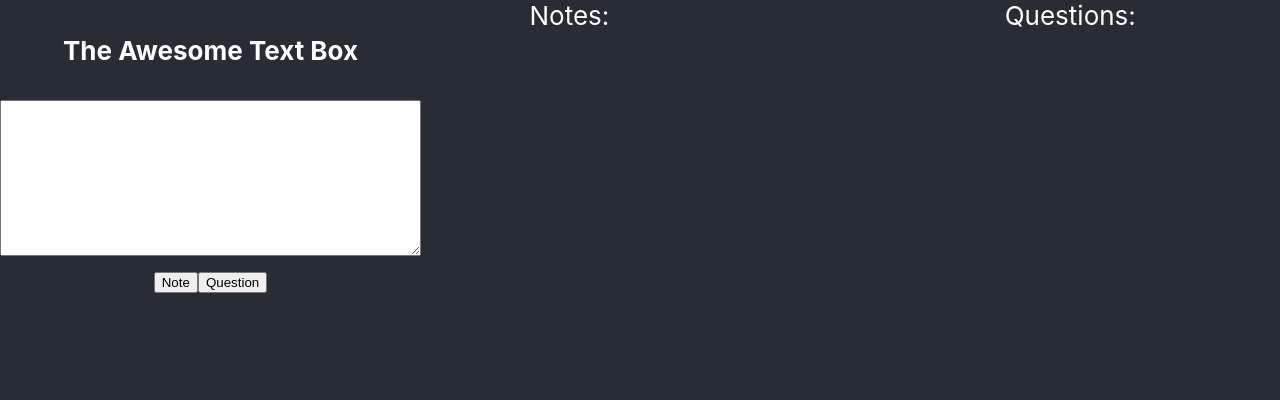
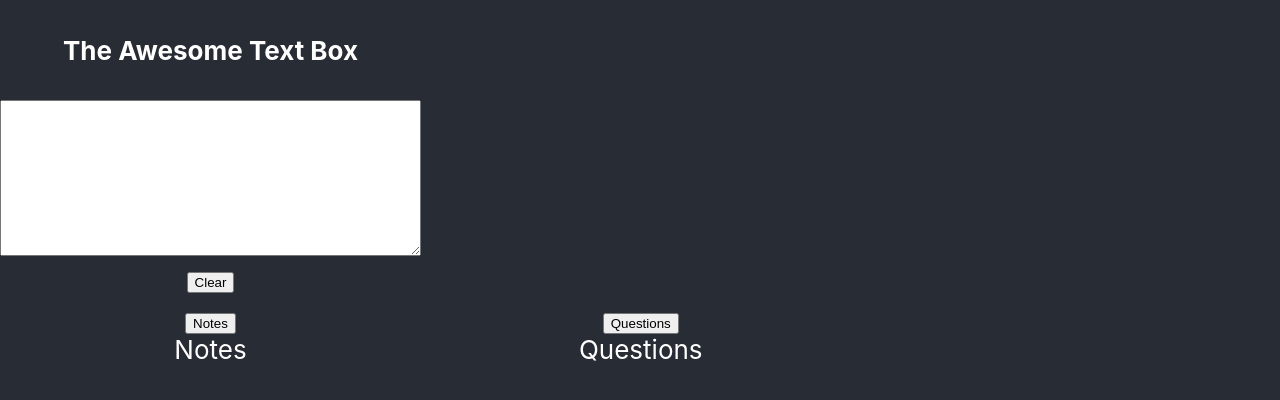
Before and after one commit to JonHallr/WorkingNotes, a React (Create React App) app in the folder working-notes/: page / in a window 1280 px wide. Shown: the top 400 px of the page. Built offline with nearby package versions, Linux system fonts and the light colour scheme.

Commit message:
feat: moved note and quest compon out

```diff
--- a/working-notes/src/components/mainText/MainText.css
+++ b/working-notes/src/components/mainText/MainText.css
@@ -9,13 +9,12 @@
     grid-row: 1 / 3;
   }
   .two {
-    grid-column: 2;
-    grid-row: 1;
+    grid-column: 1 /2;
+    grid-row: 3;
     overflow:auto;
     height: 440px;
-    width: 66%;
   }
   .three {
-    grid-column: 3;
-    grid-row: 1;
+    grid-column: 2 / 3;
+    grid-row: 3;
   }
--- a/working-notes/src/components/mainText/MainTextComponent.js
+++ b/working-notes/src/components/mainText/MainTextComponent.js
@@ -1,5 +1,7 @@
 import React, {Component} from 'react';
 import './MainText.css';
+import {NotesComponent} from '../notes/NotesComponent';
+import { QuestionComponent } from '../questions/QuestionsComponent';
 
 export class MainTextComponent extends Component{
 
@@ -8,40 +10,21 @@ export class MainTextComponent extends Component{
         this.stateChange = props.stateChange || new Function();
         this.state ={
             value: '',
-            notes:[{
-                text: '',
-                time: ''
-            }],
             questions: []
         };
 
         this.handleChange = this.handleChange.bind(this);
-        this.handleNote = this.handleNote.bind(this);
         this.handleQuestions = this.handleQuestions.bind(this);
+        this.myRefresh = this.myRefresh.bind(this);
 
     }
+
+
 
     handleChange(event){
         this.setState({value: event.target.value});
     }
 
-    handleNote(event){
-        if(this.state.value.trim() !== ''){
-            let d = new Date();
-            let tempArray = [];
-            tempArray = this.state.notes;
-            let tempObject = {
-                text: this.state.value,
-                time: d.getHours() + ':' + d.getMinutes() + ':' + d.getSeconds() + ' - '
-            }
-            tempArray.push(tempObject);
-            this.setState({
-                    value: '',
-                    notes: tempArray});
-            console.log(this.state.notes);
-        }
-
-    }
 
     handleQuestions(event){
         if(this.state.value.trim() !== ''){
@@ -55,13 +38,13 @@ export class MainTextComponent extends Component{
         }
 
     }
-
+    myRefresh(event){
+        console.log('Yes');
+            this.setState({
+                value: ''
+            });
+    }
     render(){
-        var notesList = this.state.notes.map((entry) =>
-            <div>
-                <p>{entry.time}  {entry.text}</p>
-            </div>
-        );
         var questionsList = this.state.questions.map((entry) =>
         <li>{entry}</li>
     );
@@ -74,20 +57,16 @@ export class MainTextComponent extends Component{
                         <textarea className='main-text' value={this.state.value} onChange={this.handleChange} rows="10" cols="50"/>
                     </div>
                     <div>
-                    <button onClick={this.handleNote}>Note</button>
-                    <button onClick={this.handleQuestions}>Question</button>
+                        <button onClick={this.myRefresh}>Clear</button>
                     </div>
                 </div>
 
-                <div className="two">
-                    <label>Notes:</label>
-                    <ul>{notesList}</ul>
+                <div className="two" >
+                    <NotesComponent value={this.state.value} name = 'Notes' />
 
                 </div>
                 <div className="three">
-                    <label>Questions:</label>
-                    <ul>{questionsList}</ul>
-
+                    <QuestionComponent value = {this.state.value} name = 'Questions' />
                 </div>
 
 
--- /dev/null
+++ b/working-notes/src/components/notes/NotesComponent.js
@@ -0,0 +1,56 @@
+import React, {Component} from 'react';
+
+export class NotesComponent extends Component{
+
+    constructor(props){
+        super(props);
+        this.stateChange = props.stateChange || new Function();
+        this.state ={
+            notes:[{
+                text: '',
+                time: ''
+            }]
+        };
+
+        this.handleNote = this.handleNote.bind(this);
+
+    }
+
+
+    handleNote(props){
+        if(this.props.value.trim() !== ''){
+            let d = new Date();
+            let tempArray = [];
+            tempArray = this.state.notes;
+            let tempObject = {
+                text: this.props.value,
+                time: d.getHours() + ':' + d.getMinutes() + ':' + d.getSeconds() + ' - '
+            }
+            tempArray.push(tempObject);
+            this.setState({
+                    notes: tempArray});
+            console.log(this.state.notes);
+        }
+
+    }
+
+
+
+    render(){
+        var notesList = this.state.notes.map((entry) =>
+            <div>
+                <p>{entry.time}  {entry.text}</p>
+            </div>
+        );
+
+        return (
+                <div>
+                   <div><button onClick={this.handleNote}>{this.props.name}</button></div>
+                    <label>{this.props.name}</label>
+                    <ul>{notesList}</ul>
+                </div>
+
+        );
+    }
+
+}
--- /dev/null
+++ b/working-notes/src/components/questions/QuestionsComponent.js
@@ -0,0 +1,51 @@
+import React, {Component} from 'react';
+
+export class QuestionComponent extends Component{
+
+    constructor(props){
+        super(props);
+        this.stateChange = props.stateChange || new Function();
+        this.state ={ questions: [{
+            question: '',
+            answer: '',
+            time: ''
+        }]
+        };
+
+        this.handleQuestions = this.handleQuestions.bind(this);
+
+    }
+    handleQuestions(props){
+        if(this.props.value.trim() !== ''){
+            let d = new Date();
+            let tempArray = [];
+            tempArray = this.state.questions;
+            let tempObject = {
+                question: this.props.value,
+                time: d.getHours() + ':' + d.getMinutes() + ':' + d.getSeconds() + ' - '
+            }
+            tempArray.push(tempObject);
+            this.setState({
+                questions: tempArray});
+        }
+
+    }
+
+    render(){
+        var questionsList = this.state.questions.map((entry) =>
+        <div>
+            <p>{entry.time}  {entry.question}</p>
+        </div>
+    );
+
+        return (
+        <div >
+            <div><button onClick={this.handleQuestions}>{this.props.name}</button></div>
+            <label>{this.props.name}</label>
+            <ul>{questionsList}</ul>
+
+        </div>
+        );
+    }
+
+}
```
